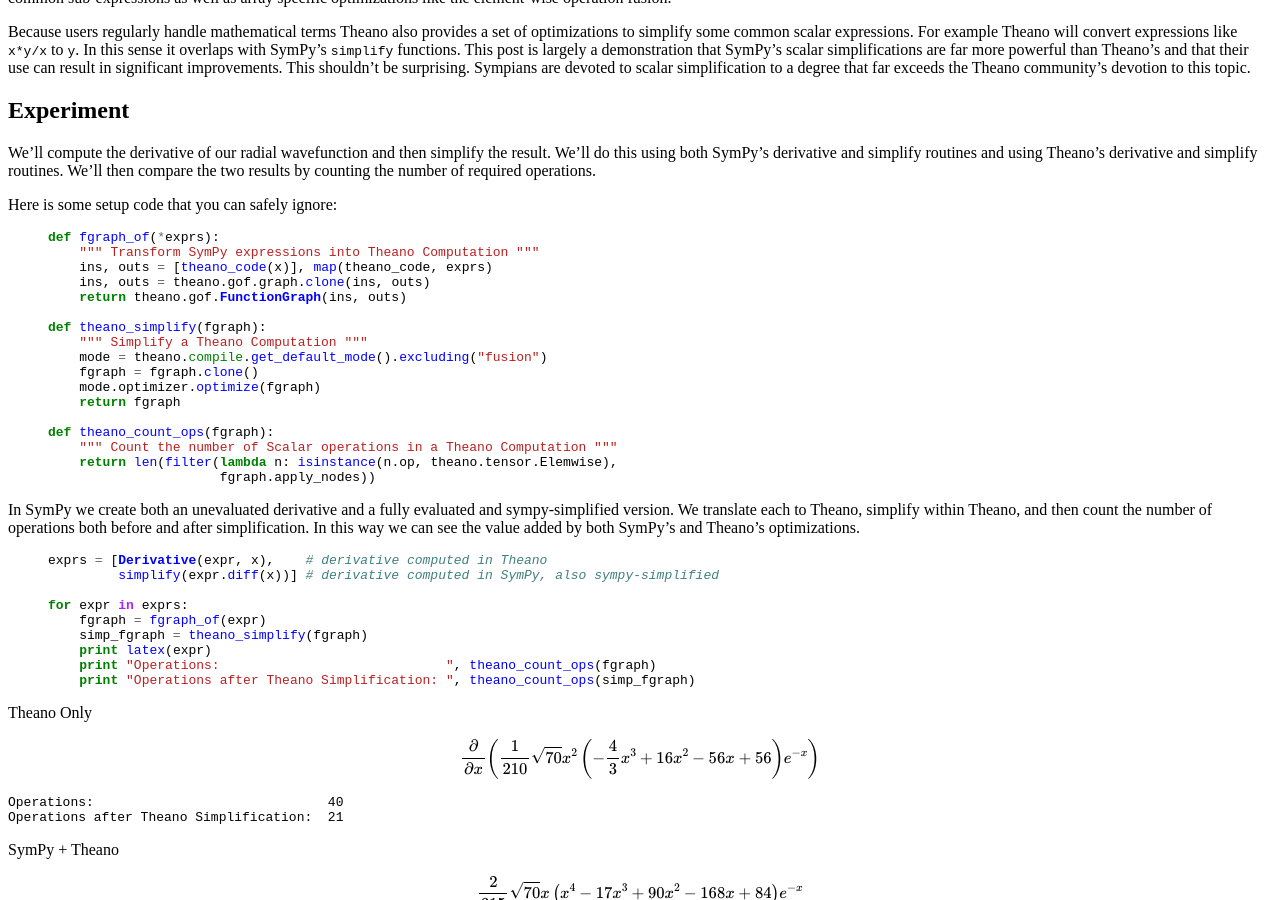
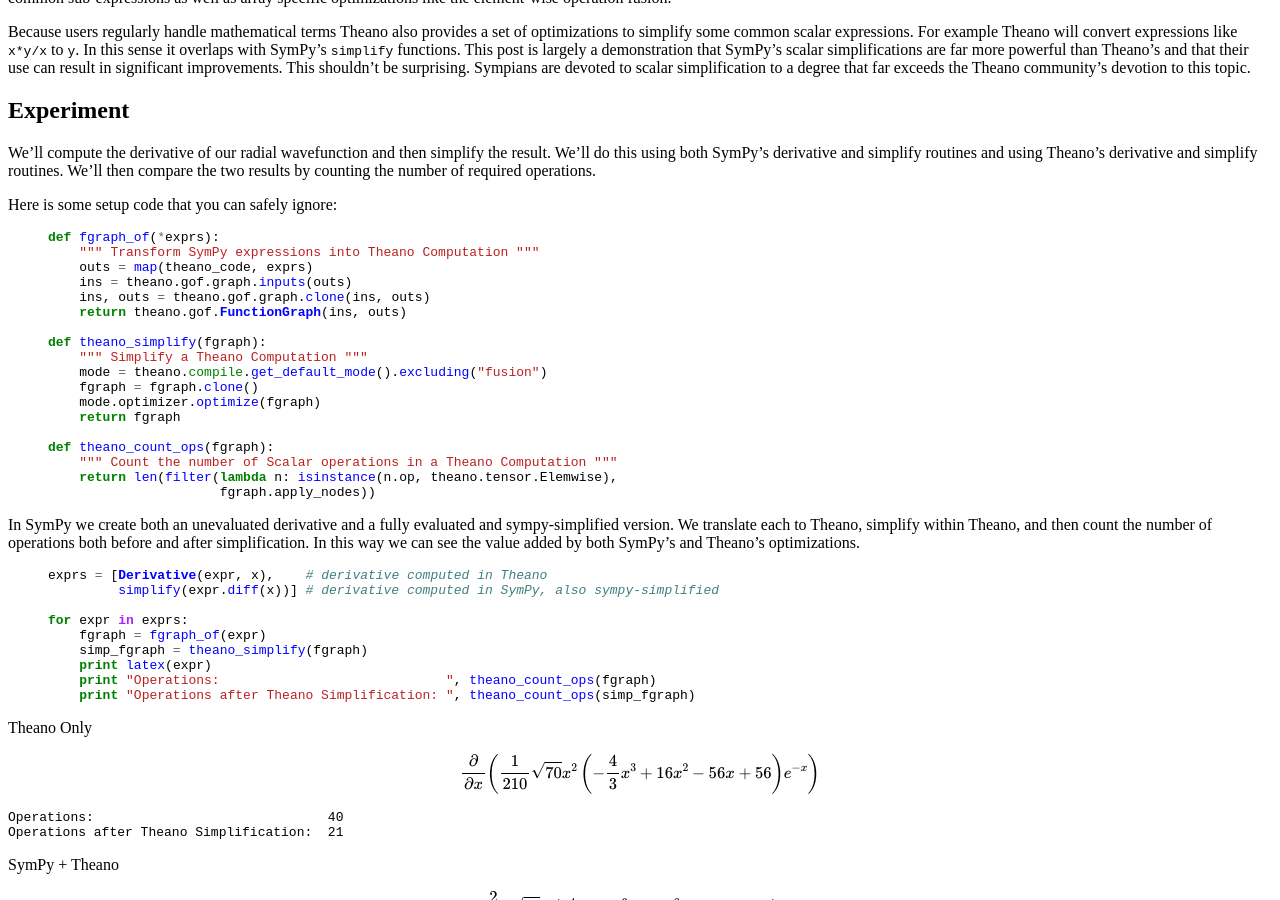
Before and after one commit to besyskymnbk/blog, a Jekyll site: the page built from _posts/work/2013-03-28-SymPy-Theano-part-2.md, in a window 1280 px wide and 900 px high, scrolled down 1863 px. Built offline with Jekyll 4.4.1, drawn with Linux system fonts in a browser that asks for light colours; formulas are drawn with MathJax 3; comment, search, counter and statistics services are not loaded.

Commit message:
corrections to sympy-theano posts from @nouiz

```diff
--- a/_posts/work/2013-03-28-SymPy-Theano-part-2.md
+++ b/_posts/work/2013-03-28-SymPy-Theano-part-2.md
@@ -12,7 +12,7 @@ Introduction
 
 *This post uses some LaTeX.  You may want to read it on the original site.*
 
-In my [last post]() I showed how SymPy can benefit from Theano.  In particular Theano provided a mature platform for code generation that outperformed SymPy's attempt at the same problem.  I argued that projects should stick to one specialty and depend on others for secondary concerns.  Interfaces are better than add-ons.
+In my [last post](http://matthewrocklin.com/blog/work/2013/03/19/SymPy-Theano-part-1/) I showed how SymPy can benefit from Theano.  In particular Theano provided a mature platform for code generation that outperformed SymPy's attempt at the same problem.  I argued that projects should stick to one specialty and depend on others for secondary concerns.  Interfaces are better than add-ons.
 
 In this post I'll show how Theano can benefit from SymPy.  In particular I'll demonstrate the practicality of SymPy's impressive scalar simplification routines for generating efficient programs.
 
@@ -110,7 +110,8 @@ Here is some setup code that you can safely ignore:
 {% highlight python %}
 def fgraph_of(*exprs):
     """ Transform SymPy expressions into Theano Computation """
-    ins, outs = [theano_code(x)], map(theano_code, exprs)
+    outs = map(theano_code, exprs)
+    ins = theano.gof.graph.inputs(outs)
     ins, outs = theano.gof.graph.clone(ins, outs)
     return theano.gof.FunctionGraph(ins, outs)
 
--- a/scripts/sympy_theano_simplification.py
+++ b/scripts/sympy_theano_simplification.py
@@ -21,7 +21,9 @@ print '\n\n\n'
 # Theano simplification functions
 def fgraph_of(*exprs):
     """ Transform SymPy expressions into Theano Computation """
-    ins, outs = [theano_code(x)], map(theano_code, exprs)
+    outs = map(theano_code, exprs)
+    ins = theano.gof.graph.inputs(outs)
+
     ins, outs = theano.gof.graph.clone(ins, outs)
     return theano.gof.FunctionGraph(ins, outs)
 
```
Also changed, not shown: _posts/work/2013-03-19-SymPy-Theano-part-1.md (+1 -0 lines).
